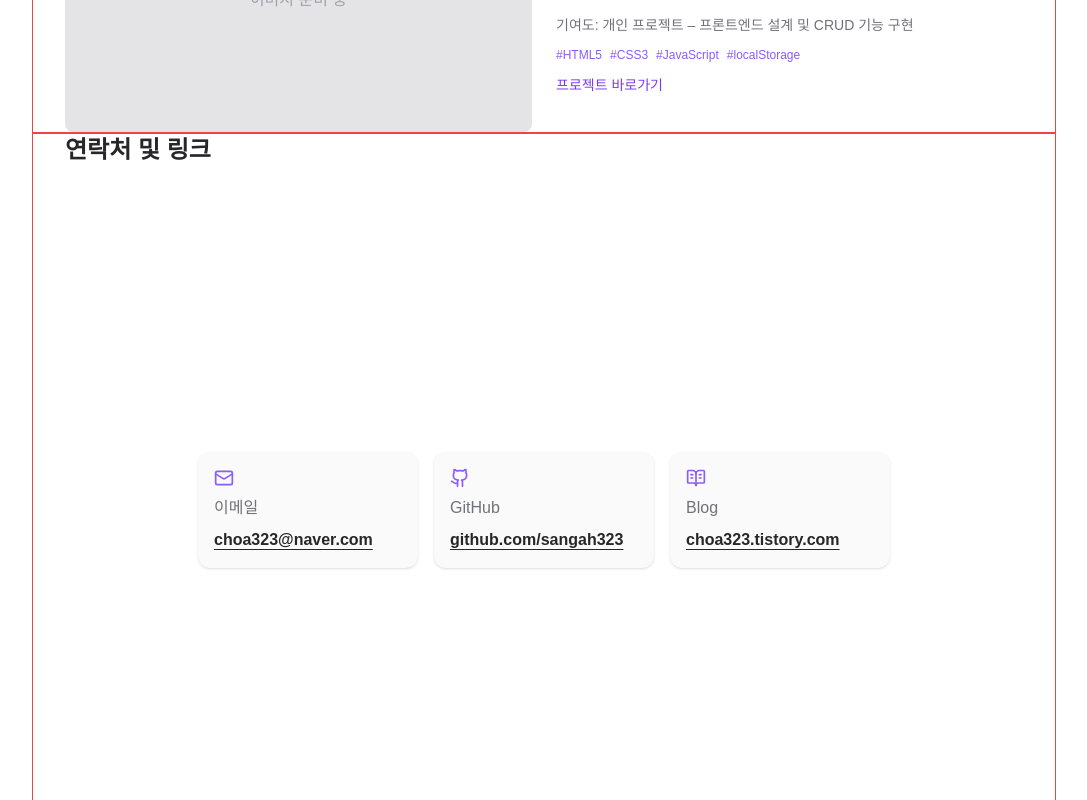
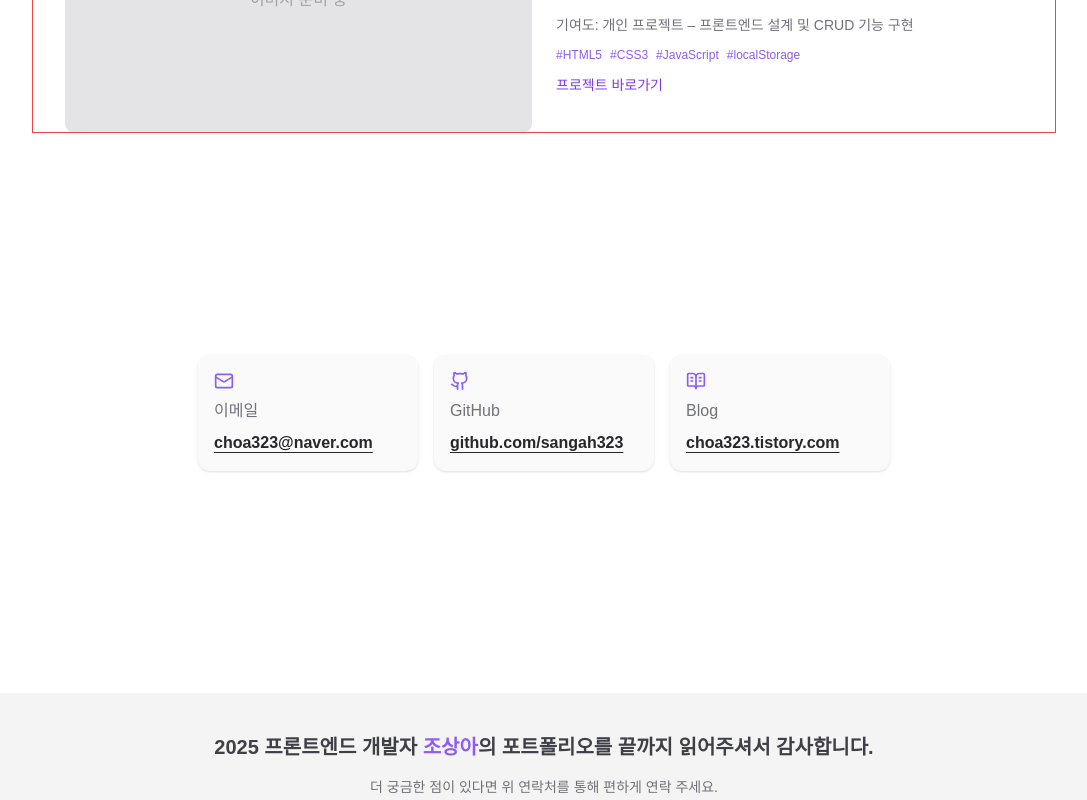
Before and after one commit to sangah323/my-portfolio, a Next.js app: page / in a window 1280 px wide. Shown: the part 3440-4240 px from the top of the page, without its empty margins (96-1183 px from the left). Built offline with nearby package versions, Linux system fonts and the light colour scheme; a web font is replaced by a local one.

Commit message:
refactor: Contact SectionWrapper 컴포넌트 제거 및 구조 정리

```diff
--- a/app/components/sections/Contact.tsx
+++ b/app/components/sections/Contact.tsx
@@ -23,7 +23,10 @@ const CONTACTS = [
 
 export default function Contact() {
   return (
-    <div className="min-h-[80vh] flex items-center justify-center gap-4 flex-wrap">
+    <div
+      id="contact"
+      className="min-h-[70vh] flex items-center justify-center gap-4 flex-wrap"
+    >
       {CONTACTS.map(({ icon, label, value, href }) => (
         <a
           key={label}
--- a/app/page.tsx
+++ b/app/page.tsx
@@ -22,9 +22,7 @@ export default function Home() {
         <SectionWrapper id="projects" title="프로젝트">
           <Project />
         </SectionWrapper>
-        <SectionWrapper id="contact" title="연락처 및 링크">
-          <Contact />
-        </SectionWrapper>
+        <Contact />
       </PageWrapper>
     </>
   );
```
